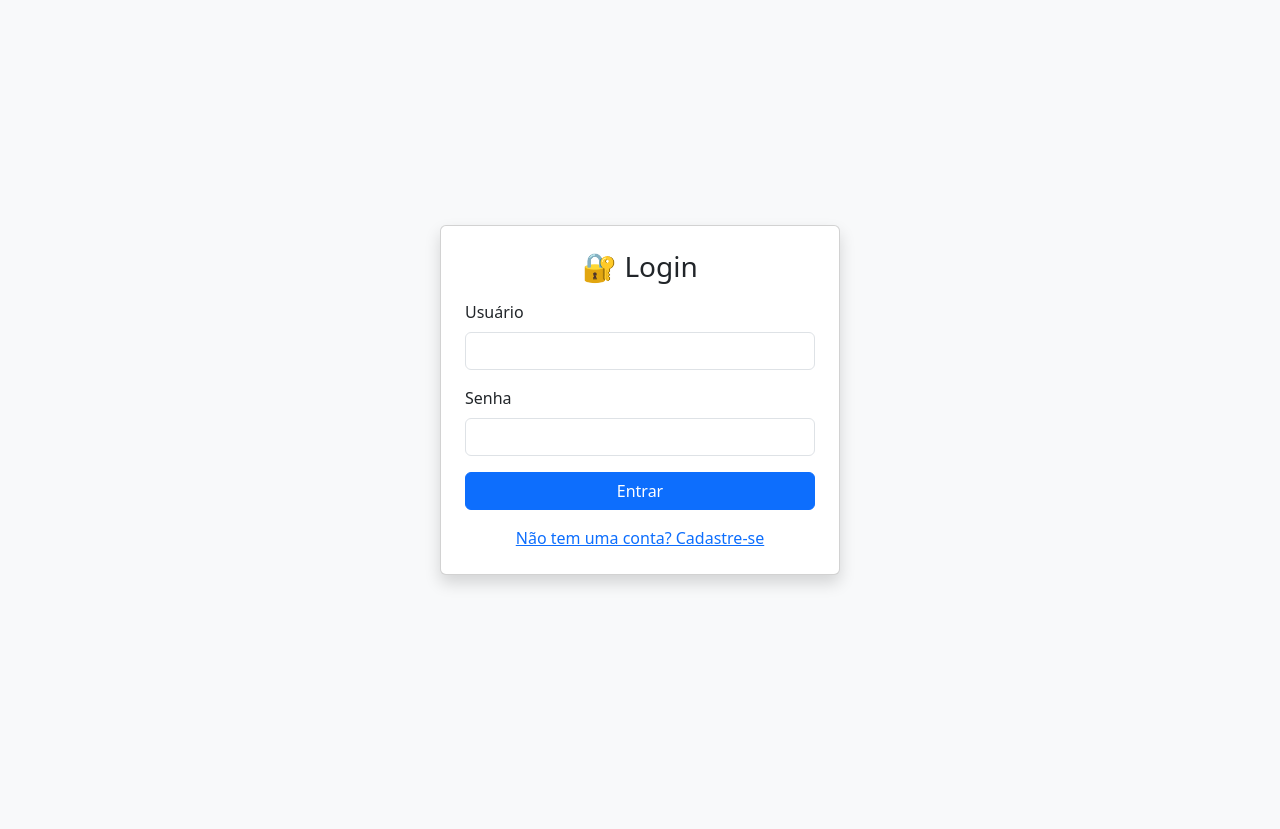
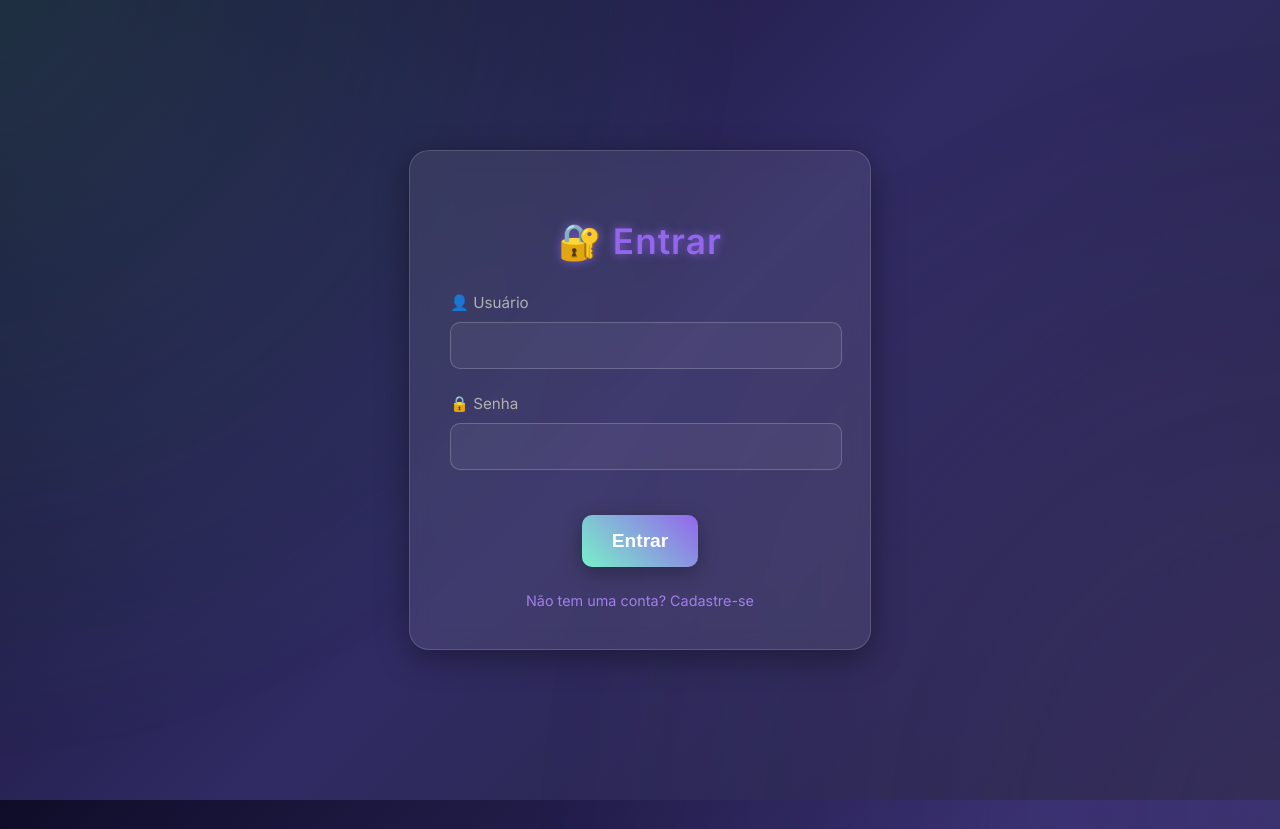
Before and after one commit to kaua-debug/GerenciadorDeH-bitos-python-, a Flask app: page /login in a window 1280 px wide. Before the commit the page ends 800 px from the top of that part, so only its background shows below. Run offline with Flask 3, Linux system fonts and the light colour scheme; the page is wider than the window, and the part outside it is not shown.

Commit message:
Arrumei a estilização, e adicionei Finalizar login real com Flask-Login. ✅
Garantir que cada usuário veja só seus hábitos. ✅

Proteger rotas para exigir login. ✅

(Se der tempo) Criar uma API JSON com os hábitos do usuário. ✅

```diff
--- /dev/null
+++ b/static/auth.css
@@ -0,0 +1,157 @@
+/* General Body Styles */
+body {
+  margin: 0;
+  font-family: 'Inter', sans-serif;
+  display: flex;
+  justify-content: center;
+  align-items: center;
+  min-height: 100vh;
+  background: linear-gradient(135deg, #0f0c29, #302b63, #24243e); /* Dark futuristic gradient */
+  color: #e0e0e0; /* Light gray for text */
+  overflow: hidden; /* Prevent scrollbar from background animations */
+  position: relative;
+}
+
+/* Background Animation - Optional but enhances tech feel */
+body::before {
+  content: '';
+  position: absolute;
+  top: 0;
+  left: 0;
+  width: 100%;
+  height: 100%;
+  background: radial-gradient(circle at top left, rgba(121, 240, 201, 0.2) 0%, transparent 50%),
+              radial-gradient(circle at bottom right, rgba(147, 102, 237, 0.2) 0%, transparent 50%);
+  animation: backgroundPulse 15s infinite alternate;
+  z-index: -1;
+}
+
+@keyframes backgroundPulse {
+  0% {
+    transform: scale(1);
+    opacity: 1;
+  }
+  100% {
+    transform: scale(1.1);
+    opacity: 0.8;
+  }
+}
+
+/* Glass Card Styling */
+.glass-card {
+  background: rgba(255, 255, 255, 0.08); /* Slightly visible white for glass effect */
+  border-radius: 20px;
+  border: 1px solid rgba(255, 255, 255, 0.15); /* Subtle border for definition */
+  box-shadow: 0 8px 32px 0 rgba(0, 0, 0, 0.37); /* Stronger shadow for depth */
+  backdrop-filter: blur(10px); /* The core glass effect */
+  -webkit-backdrop-filter: blur(10px); /* For Safari compatibility */
+  padding: 40px;
+  width: 380px;
+  max-width: 90%;
+  text-align: center;
+  animation: fadeInScale 0.8s ease-out; /* Entry animation */
+  position: relative; /* For potential future elements */
+  z-index: 1;
+}
+
+@keyframes fadeInScale {
+  from {
+    opacity: 0;
+    transform: scale(0.9);
+  }
+  to {
+    opacity: 1;
+    transform: scale(1);
+  }
+}
+
+/* Heading Styles */
+.glass-card h2 {
+  color: #9366ed; /* Vibrant purple for heading */
+  margin-bottom: 30px;
+  font-size: 2.2em;
+  font-weight: 600;
+  letter-spacing: 1px;
+  text-shadow: 0 0 10px rgba(147, 102, 237, 0.7); /* Glow effect */
+}
+
+/* Form Group Styles */
+.form-group {
+  margin-bottom: 25px;
+  text-align: left;
+}
+
+.form-group label {
+  display: block;
+  margin-bottom: 10px;
+  color: #b0b0b0; /* Slightly darker gray for labels */
+  font-size: 0.95em;
+  font-weight: 400;
+}
+
+/* Input Field Styles */
+.form-group input[type="text"],
+.form-group input[type="password"] {
+  width: calc(100% - 20px); /* Adjust for padding */
+  padding: 12px 15px;
+  border: 1px solid rgba(255, 255, 255, 0.2);
+  border-radius: 10px;
+  background: rgba(255, 255, 255, 0.05);
+  color: #e0e0e0;
+  font-size: 1.1em;
+  outline: none;
+  transition: border-color 0.3s ease, box-shadow 0.3s ease; /* Smooth transitions */
+}
+
+.form-group input[type="text"]::placeholder,
+.form-group input[type="password"]::placeholder {
+  color: rgba(255, 255, 255, 0.4);
+}
+
+.form-group input[type="text"]:focus,
+.form-group input[type="password"]:focus {
+  border-color: #79f0c9; /* Cyan on focus */
+  box-shadow: 0 0 15px rgba(121, 240, 201, 0.5); /* Glow on focus */
+}
+
+/* Button Styles */
+button[type="submit"] {
+  background: linear-gradient(45deg, #79f0c9, #9366ed); /* Gradient button */
+  color: #fff;
+  border: none;
+  border-radius: 10px;
+  padding: 15px 30px;
+  font-size: 1.2em;
+  font-weight: 600;
+  cursor: pointer;
+  margin-top: 20px;
+  transition: transform 0.3s ease, box-shadow 0.3s ease; /* Smooth hover effects */
+  box-shadow: 0 5px 20px rgba(0, 0, 0, 0.3);
+}
+
+button[type="submit"]:hover {
+  transform: translateY(-3px); /* Lift effect on hover */
+  box-shadow: 0 8px 25px rgba(0, 0, 0, 0.5); /* Stronger shadow on hover */
+}
+
+button[type="submit"]:active {
+  transform: translateY(0);
+  box-shadow: 0 3px 15px rgba(0, 0, 0, 0.2);
+}
+
+/* Login Link Styles */
+.login-link {
+  margin-top: 25px;
+  font-size: 0.9em;
+}
+
+.login-link a {
+  color: #a37ee8; /* Lighter purple for link */
+  text-decoration: none;
+  transition: color 0.3s ease;
+}
+
+.login-link a:hover {
+  color: #79f0c9; /* Cyan on hover */
+  text-decoration: underline;
+}
--- a/templates/login.html
+++ b/templates/login.html
@@ -4,23 +4,24 @@
   <meta charset="UTF-8">
   <meta name="viewport" content="width=device-width, initial-scale=1.0">
   <title>Login</title>
-  <link href="https://cdn.jsdelivr.net/npm/bootstrap@5.3.0/dist/css/bootstrap.min.css" rel="stylesheet">
+  <link rel="stylesheet" href="{{ url_for('static', filename='auth.css') }}">
+  <link href="https://fonts.googleapis.com/css2?family=Inter:wght@400;600&display=swap" rel="stylesheet" />
 </head>
-<body class="d-flex justify-content-center align-items-center vh-100 bg-light">
-  <div class="card p-4 shadow" style="width: 100%; max-width: 400px;">
-    <h3 class="mb-3 text-center">🔐 Login</h3>
+<body>
+  <div class="glass-card">
+    <h2>🔐 Entrar</h2>
     <form method="POST">
-      <div class="mb-3">
-        <label for="username" class="form-label">Usuário</label>
-        <input type="text" class="form-control" name="username" required>
+      <div class="form-group">
+        <label for="username">👤 Usuário</label>
+        <input type="text" id="username" name="username" required />
       </div>
-      <div class="mb-3">
-        <label for="password" class="form-label">Senha</label>
-        <input type="password" class="form-control" name="password" required>
+      <div class="form-group">
+        <label for="password">🔒 Senha</label>
+        <input type="password" id="password" name="password" required />
       </div>
-      <button type="submit" class="btn btn-primary w-100">Entrar</button>
+      <button type="submit">Entrar</button>
     </form>
-    <div class="text-center mt-3">
+    <div class="login-link">
       <a href="/register">Não tem uma conta? Cadastre-se</a>
     </div>
   </div>
--- a/users.json
+++ b/users.json
@@ -1,3 +1,5 @@
 {
-  "Goncalveskaua2k24@gmail.com": "suhglkmi13"
+  "Goncalveskaua2k24@gmail.com": "suhglkmi13",
+  "sa1981015@gmail.com": "minhasenha123@",
+  "jcarlos.ipms@gmail.com": "z\u00e9carl\u00e3o do goloria"
 }
```
Also changed, not shown: habits.json (+44 -17 lines), static/login.css (added, +157 -0 lines), static/style.css (+230 -56 lines), templates/index.html (+5 -4 lines), templates/register.html (+15 -14 lines), 1 other file.
